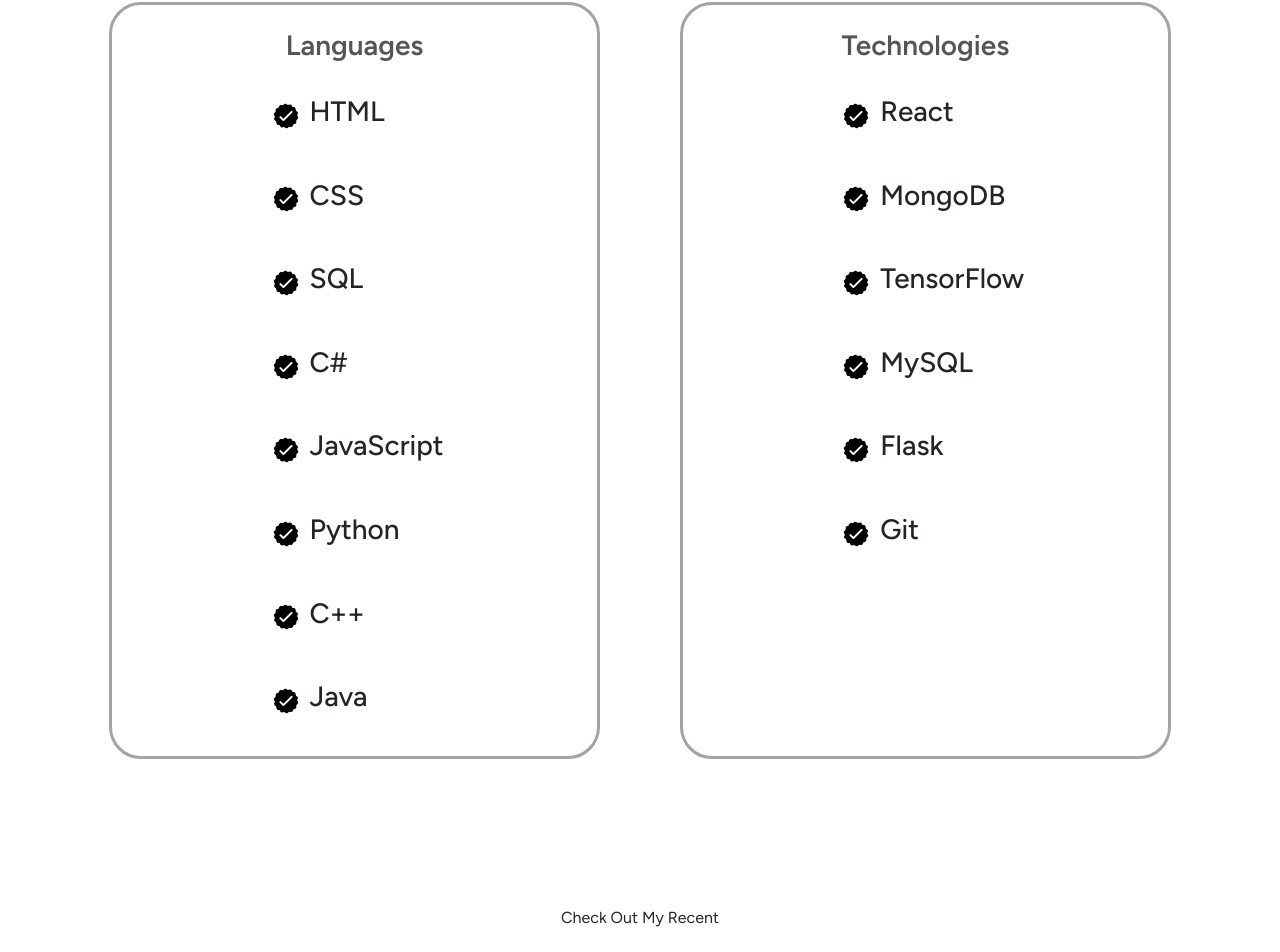
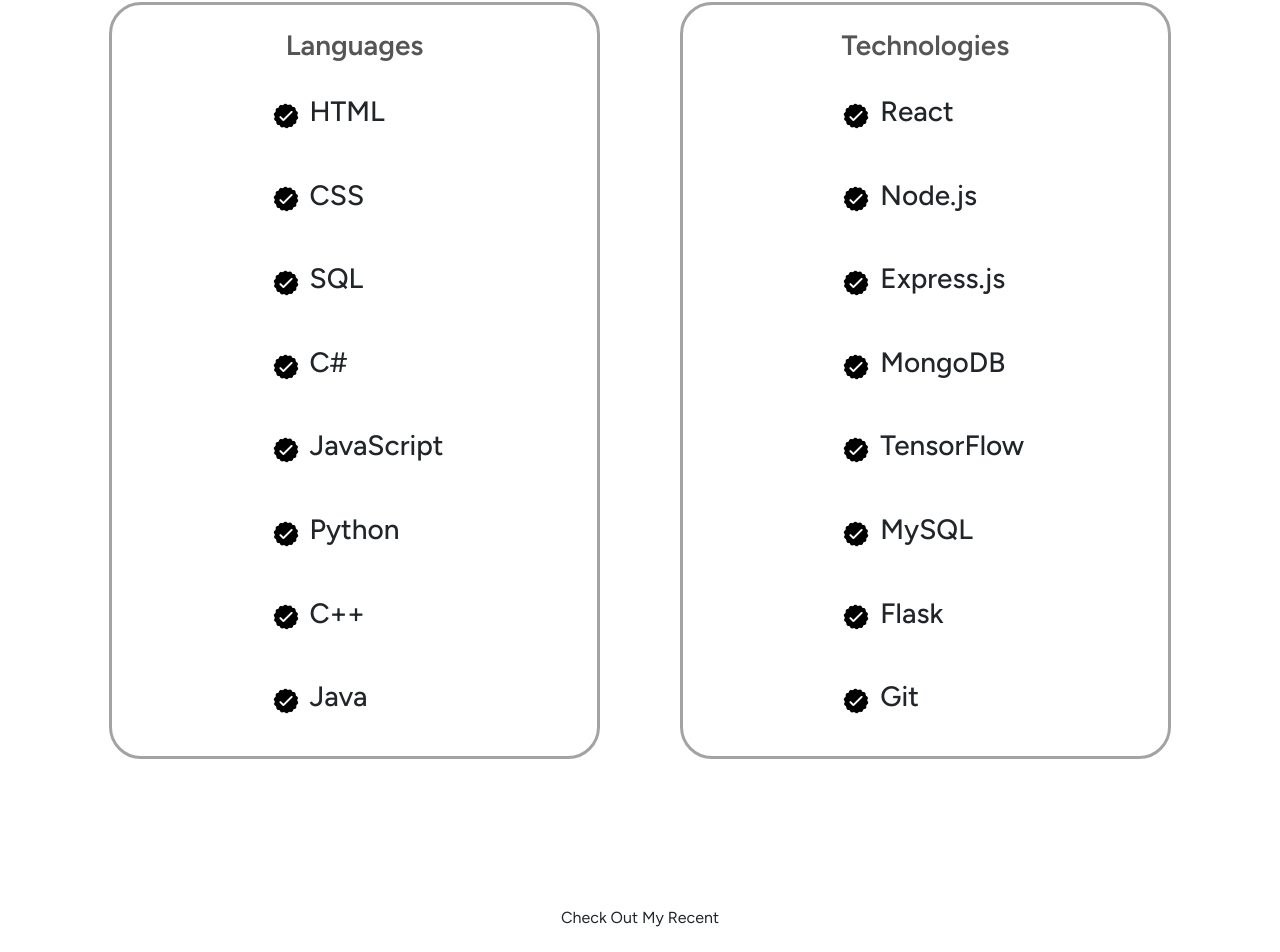
Before and after one commit to ryanpham17/portfolio, a React (Vite) app: page / in a window 1280 px wide. Shown: the part 1683-2635 px from the top of the page. Built offline with nearby package versions, Linux system fonts and the light colour scheme; a web font is replaced by a local one.

Commit message:
updated technologies

```diff
--- a/src/components/Experience/Experience.jsx
+++ b/src/components/Experience/Experience.jsx
@@ -76,6 +76,18 @@
             <article>
               <img src={getImageURL("experience/checkmark.png")} alt="checkmarkIcon" className={styles.checkmarkImg}/>
               <div>
+                <h3>Node.js</h3>
+              </div>
+            </article>
+            <article>
+              <img src={getImageURL("experience/checkmark.png")} alt="checkmarkIcon" className={styles.checkmarkImg}/>
+              <div>
+                <h3>Express.js</h3>
+              </div>
+            </article>
+            <article>
+              <img src={getImageURL("experience/checkmark.png")} alt="checkmarkIcon" className={styles.checkmarkImg}/>
+              <div>
                 <h3>MongoDB</h3>
               </div>
             </article>
```
